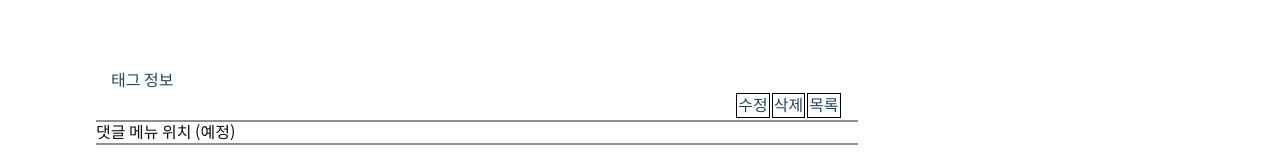
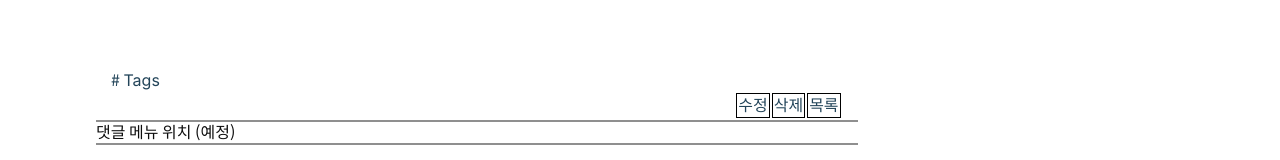
Before and after one commit to jkc-mycode/KIT-CE-CS-Frontend, a React (Create React App) app: page /view/1 in a window 1280 px wide. Shown: the part 714-874 px from the top of the page. Built offline with nearby package versions, Linux system fonts and the light colour scheme.

Commit message:
22.07.06 View.js 수정

```diff
--- a/src/Components/View.js
+++ b/src/Components/View.js
@@ -25,7 +25,7 @@ function ViewPage(){
                     </table>
                     <div className="line"></div>
                     <div className="post_content" style={{height: '400px'}}>더미 데이터 게시글</div> {/* {post.content} */}
-                    <div className="post_tag" >태그 정보</div> {/* {post.tag} */}
+                    <div className="post_tag" ># Tags</div> {/* {post.tag} */}
                 </div>
                 <div>
                     <table className="edit_delete_list">
```
